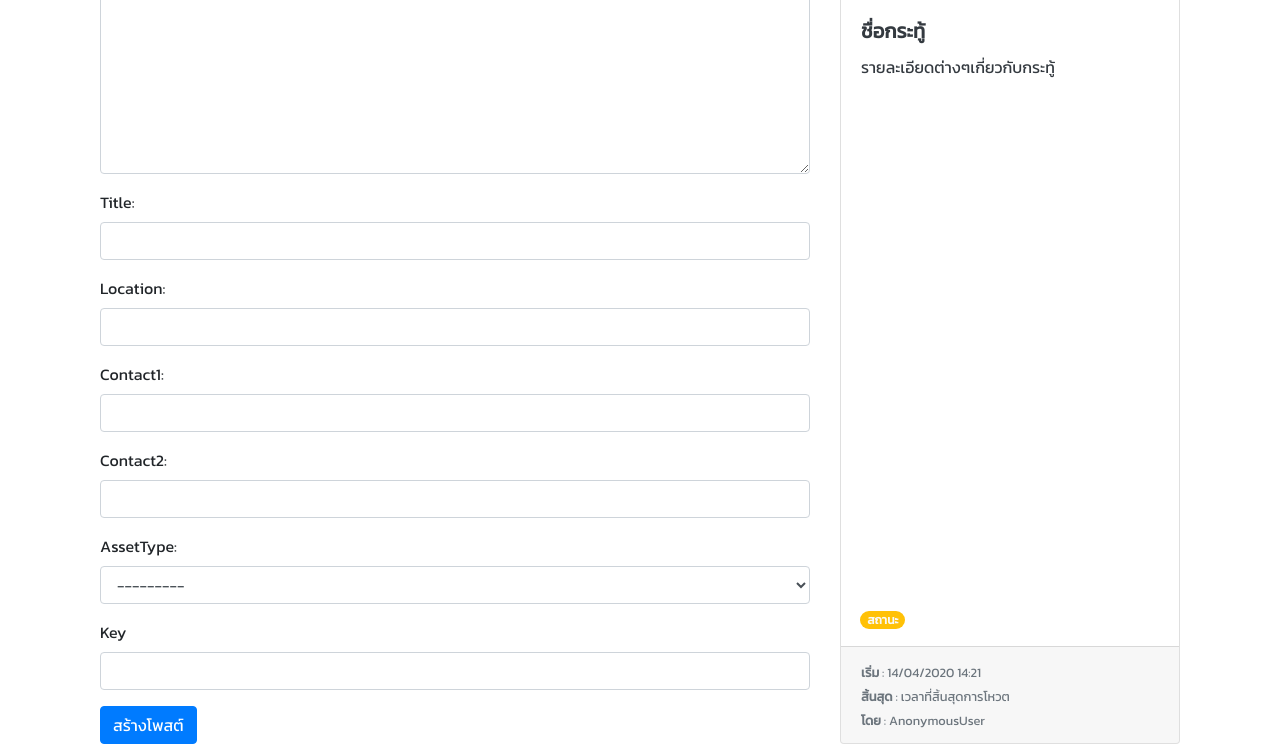
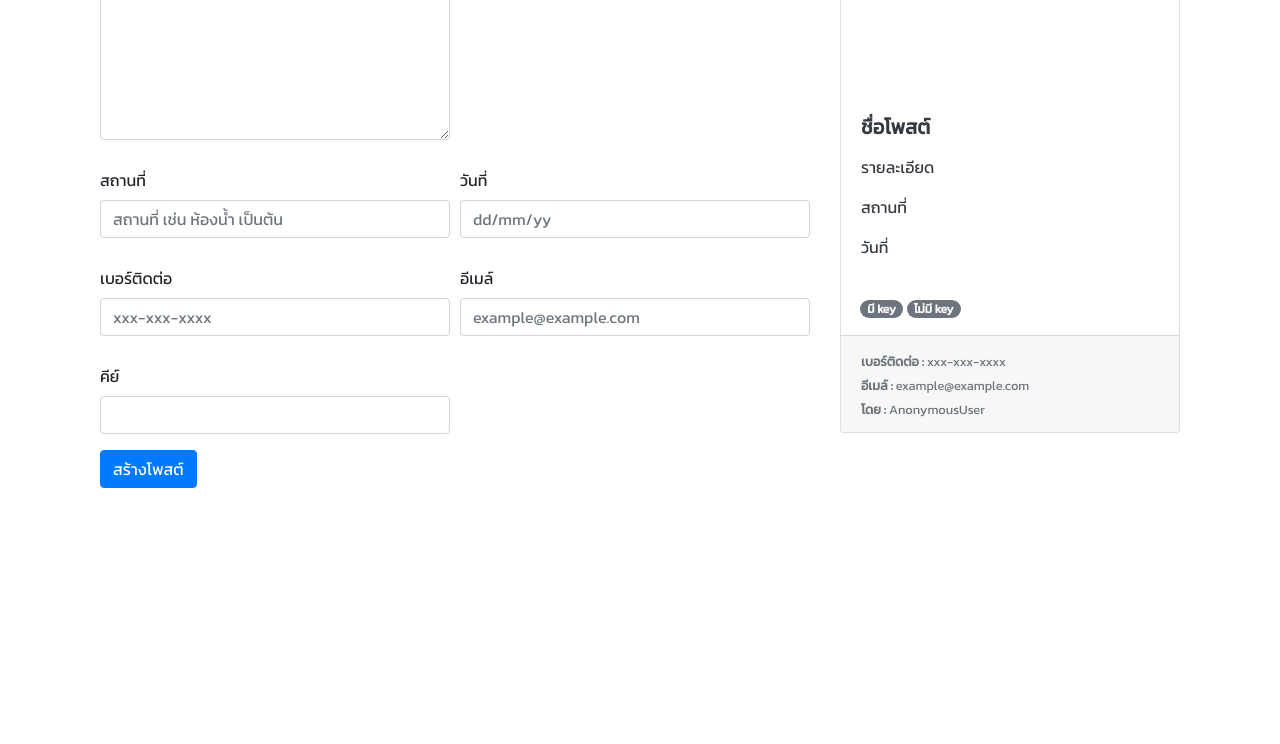
Before and after one commit to peetck/lost-and-found, a Django app: page /create/ in a window 1280 px wide. Shown: the part 434-1178 px from the top of the page. After the commit the page ends 922 px from the top, so only its background shows below. Run offline with Django 3.2, Linux system fonts and the light colour scheme; data comes from the database, SQL or seed files in the repository; both versions use the stored data as it was after the commit; some libraries are stand-ins or nearby versions.

```diff
--- a/lost-and-found/accounts/templates/my_posts.html
+++ b/lost-and-found/accounts/templates/my_posts.html
@@ -13,7 +13,7 @@
             </form>
         {% else %}
             <div class="row">
-                {% if founds|length == 0 %}
+                {% if posts|length == 0 %}
                     <div class='col-lg-12 jumbotron text-center border border-dark'>
                         <img src="{% static 'images/post.png' %}" width='15%' class='mb-5'>
                         <h4>ไม่มีโพสต์ที่คุณเคยสร้าง</h4>
--- a/lost-and-found/accounts/views.py
+++ b/lost-and-found/accounts/views.py
@@ -94,12 +94,12 @@ class MyPostView(View):
     def post(self, request):
         key = request.POST.get('key')
         try:
-            posts = Post.objects.get(key=key)
+            post = Post.objects.get(key=key)
         except:
-            posts = []
+            post = []
 
         return render(request, self.template_name, {
-            'posts' : posts
+            'posts' : [post]
         })
 
 class ProfileView(View):
--- a/lost-and-found/posts/forms.py
+++ b/lost-and-found/posts/forms.py
@@ -2,18 +2,28 @@ from django import forms
 from .models import Post
 
 class PostForm(forms.ModelForm):
-    date_time = forms.DateField(input_formats=['%d/%m/%Y'])
-    date_time.widget.attrs = {'class' : 'form-control'}
+    date_time = forms.DateField(input_formats=['%d/%m/%Y'], label='วันที่')
+    date_time.widget.attrs = {'class' : 'form-control', 'placeholder' : 'dd/mm/yy'}
     class Meta:
         model = Post
-        exclude = ['user', 'is_active', 'key']
+        fields = ['title', 'type', 'desc', 'assetType', 'location', 'date_time', 'contact1', 'contact2']
 
         widgets = {
-            'desc' : forms.Textarea(attrs={'class' : 'form-control'}),
-            'title' : forms.TextInput(attrs={'class' : 'form-control'}),
-            'location' : forms.TextInput(attrs={'class' : 'form-control'}),
-            'contact1' : forms.TextInput(attrs={'class' : 'form-control'}),
-            'contact2' : forms.TextInput(attrs={'class' : 'form-control'}),
+            'desc' : forms.Textarea(attrs={'class' : 'form-control', 'placeholder' : 'รายละเอียดต่างๆ เช่น คุณลักษณะเป็นยังไง เป็นต้น'}),
+            'title' : forms.TextInput(attrs={'class' : 'form-control', 'placeholder' : 'ชื่อโพสต์'}),
+            'location' : forms.TextInput(attrs={'class' : 'form-control', 'placeholder' : 'สถานที่ เช่น ห้องนํ้า เป็นต้น'}),
+            'contact1' : forms.TextInput(attrs={'class' : 'form-control', 'placeholder' : 'xxx-xxx-xxxx'}),
+            'contact2' : forms.TextInput(attrs={'class' : 'form-control', 'placeholder' : 'example@example.com'}),
             'type' : forms.Select(attrs={'class' : 'form-control'}),
-            'assetType' : forms.Select(attrs={'class' : 'form-control'})
+            'assetType' : forms.Select(attrs={'class' : 'form-control'}),
         }
+
+        labels = {
+            'desc' : 'รายละเอียด',
+            'title' : 'ชื่อโพสต์',
+            'location' : 'สถานที่',
+            'contact1' : 'เบอร์ติดต่อ',
+            'contact2' : 'อีเมล์',
+            'type' : 'ประเภทของโพสต์',
+            'assetType' : 'ประเภทของสิ่งของ',
+        }
--- a/lost-and-found/posts/templates/create.html
+++ b/lost-and-found/posts/templates/create.html
@@ -1,57 +1,65 @@
 {% extends 'base_layout.html' %}
 
 {% block content %}
+
+    <h1 class='mt-5'>สร้างโพสต์</h1>
     <div class="container mt-4">
         <div class="row">
-            <div class="col-lg-8">
-                <h1>สร้าง Post</h1>
+            <div class="col-md-8">
                 {% if key_error %}
                     {{ key_error }}
                 {% endif %}
                 <form action="{% url 'create' %}" enctype="multipart/form-data" method="POST">
                     {% csrf_token %}
-                    {{ form.as_p }}
+                    <div class="form-row">
+                        {% for each_form in form %}
+                            <div class="form-group col-md-6 mb-4">
+                                <label for="{{ each_form.id_for_label }}"> {{ each_form.label }}</label>
+                                {{ each_form }}
+                                <small class="form-text text-muted"> {{ each_form.help_text }} </small>
+                                {{ each_form.errors }}
+                            </div>
+                        {% endfor %}
+
                     {% if not user.is_authenticated %}
-                        <div class="form-group">
-                            <label>Key </label>
+                        <div class="form-group col-md-6">
+                            <label>คีย์</label>
                             <input type="text" name='key' class='form-control' required>
                         </div>
                     {% endif %}
-                    <!-- <div class="form-group">
-                        <label>รูปภาพ</label>
-                        <div class="custom-file">
-                            <input type="file" class='custom-file-input' name='picture' id="input-file">
-                            <label class="custom-file-label" for="input-file">อัพโหลดไฟล์</label>
-                        </div>
-                    </div> -->
+
+                    </div>
                     <input type="submit" value="สร้างโพสต์" class='btn btn-primary'>
                 </form>
             </div>
-            <div class="col-lg-4">
-                <div class="card h-100 w-100 text-dark mycard">
+            <div class="col-md-4">
+                <div class="card w-100 text-dark mycard">
                     <div class="wrapper">
-                        <img class="card-img-top" src="https://scontent.fbkk9-2.fna.fbcdn.net/v/t1.0-9/86429655_2856531234390227_5550681713190895616_o.jpg?_nc_cat=109&_nc_sid=09cbfe&_nc_eui2=AeEjZlOz6X2tPaNSlbcwTzIQSoimIUXHYRVKiKYhRcdhFelXNxq0zgg3CEax8m0YZNJGrPdSgauo__awE8vIzHB0&_nc_ohc=V9tHLF1rSAwAX_2IFVJ&_nc_ht=scontent.fbkk9-2.fna&oh=95d5b6efe9409842e16177c2522f90bb&oe=5EB168AE" id='preview'>
+                        <img class="card-img-top" src="" id="avatar_preview">
                     </div>
                     <div class="card-body">
                         <h5 class="card-title">
-                            <b id='card-title'>ชื่อกระทู้</b>
+                            <b>ชื่อโพสต์</b>
                         </h5>
-                        <p class="card-text" id='card-detail'>
-                            รายละเอียดต่างๆเกี่ยวกับกระทู้
+                        <p class="card-text">
+                            <p>รายละเอียด</p>
+                            <p>สถานที่</p>
+                            <p>วันที่</p>
                         </p>
                     </div>
                     <div class="container mb-3 ml-1">
                         <p class="card-text">
-                            <span id='status' class="badge badge-pill badge-warning text-light">สถานะ</span>
-
-                            <span id='password-status' class="badge badge-pill badge-secondary text-light"></span>
+                            <span class="badge badge-pill badge-secondary" id='faculty'>มี key</span>
+                            <span class="badge badge-pill badge-secondary" id='faculty'>ไม่มี key</span>
                         </p>
                     </div>
                     <div class="card-footer">
                         <small class="text-muted">
-                            <b>เริ่ม</b> : <span id='poll-start-date'>{% now "d/m/Y H:i" %} </span> <br>
-                            <b>สิ้นสุด</b> : <span id='poll-end-date'> เวลาที่สิ้นสุดการโหวต </span> <br>
-                            <b>โดย</b> : {{ request.user }}
+                            <b>เบอร์ติดต่อ : </b> xxx-xxx-xxxx
+                            <br>
+                            <b>อีเมล์ : </b> example@example.com
+                            <br>
+                            <b>โดย : </b> {{ request.user }}
                         </small>
                     </div>
                 </div>
```
Also changed, not shown: lost-and-found/accounts/templates/signup.html (+52 -6 lines), lost-and-found/posts/templates/index.html (+16 -8 lines), lost-and-found/db.sqlite3.
